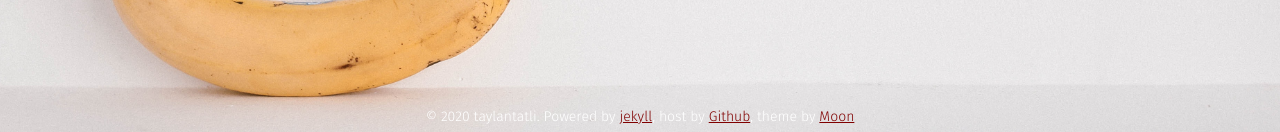
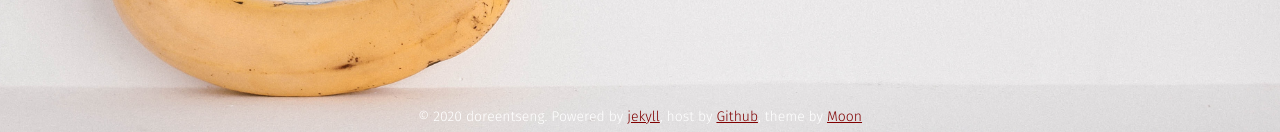
Before and after one commit to doreentseng/doreentseng.github.io, a Jekyll site: the page built from index.html, in a window 1280 px wide. Shown: the part 761-893 px from the top of the page. Built offline with Jekyll 4.4.1, drawn with Linux system fonts in a browser that asks for light colours; some web fonts are replaced.

Commit message:
Update copyright

```diff
--- a/_includes/copyright.html
+++ b/_includes/copyright.html
@@ -1,5 +1,5 @@
 <div class="copyright-container {% if page.url == '/' %} home {% endif %}">
     <p class="copyright">
-        © 2020 taylantatli. Powered by <a href="https://jekyllrb.com/" target="_blank">jekyll</a>, host by <a href="{{ site.hostby-url }}" target="_black">{{ site.hostby }}</a>, theme by <a href="https://github.com/TaylanTatli/Moon" target="_blank">Moon</a>
+        © 2020 doreentseng. Powered by <a href="https://jekyllrb.com/" target="_blank">jekyll</a>, host by <a href="{{ site.hostby-url }}" target="_black">{{ site.hostby }}</a>, theme by <a href="https://github.com/TaylanTatli/Moon" target="_blank">Moon</a>
     </p>
 </div>
```
